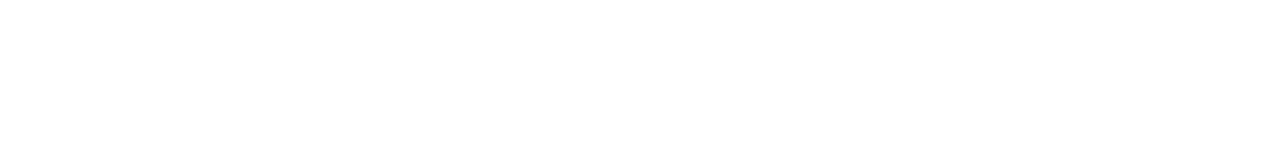
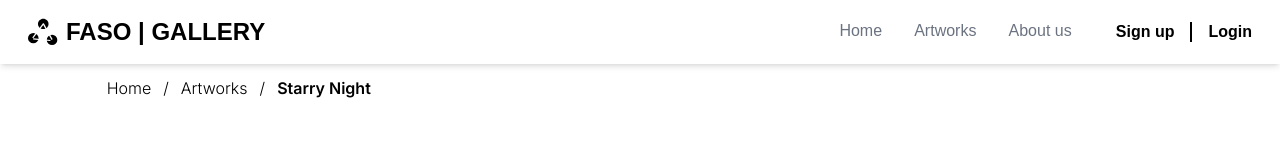
Before and after one commit to jourdancatarina3/art-gallery-frontend, a Next.js app: page /artworks/1 in a window 1280 px wide. Before the commit this address had no page. Shown: the top 160 px of the page. Built offline with nearby package versions, Linux system fonts and the light colour scheme; no server answers; a web font is replaced by a local one.

Commit message:
Implement search filter and category filter in the artworks page and create the single artwork page

```diff
--- /dev/null
+++ b/src/app/artworks/[id]/page.jsx
@@ -0,0 +1,38 @@
+"use client";
+
+import Navbar from '@/components/generics/navbar';
+import { useArtDataContext } from '../../context/ArtDataContext';
+import Link from 'next/link';
+import Image from 'next/image';
+
+const SingleArtworkPage = ({ params }) => {
+  const artData = useArtDataContext();
+  const { id } = params;
+
+  const art = artData.find((artwork) => artwork.id === parseInt(id));
+
+  return (
+    <div>
+      <Navbar />
+      <div className='w-5/6 mx-auto min-h-screen'>
+        <div className='flex gap-3 mt-3 font-light'>
+          <Link href='/'>Home</Link>
+          <h1>/</h1>
+          <Link href='/artworks'>Artworks</Link>
+          <h1>/</h1>
+          <h1 className='font-semibold'>{art.title}</h1>
+        </div>
+
+        <div className='w-3/4 mx-auto flex mt-20'>
+          <div className="min-w-[477.1px] pb-5">
+            <div className="relative h-[569.4px]">
+              <Image src={art.url} alt={art.title} layout="fill" objectFit="cover" className="" />
+            </div>
+          </div>
+        </div>
+      </div>
+    </div>
+  );
+};
+
+export default SingleArtworkPage;
--- a/src/app/artworks/page.jsx
+++ b/src/app/artworks/page.jsx
@@ -1,15 +1,15 @@
-"use client"
+"use client";
 
 import { faMagnifyingGlass } from '@fortawesome/free-solid-svg-icons';
 import { FontAwesomeIcon } from '@fortawesome/react-fontawesome';
-import React, { useContext } from 'react'
-import { ArtDataContext, useArtData, useArtDataContext } from '../context/ArtDataContext';
-import Image from 'next/image';
+import React, { useState } from 'react';
+import { useArtDataContext } from '../context/ArtDataContext';
 import Navbar from '@/components/generics/navbar';
+import ArtworkCard from '@/components/artworks/ArtworkCard';
 
 const artGenres = [
-  "Abstract",
-  "Impressionism",
+  "Painting",
+  "Sculpture",
   "Expressionism",
   "Surrealism",
   "Realism",
@@ -20,6 +20,54 @@ const artGenres = [
 
 const ArtworksPage = () => {
   const artData = useArtDataContext();
+  const [searchQuery, setSearchQuery] = useState('');
+  const [selectedGenres, setSelectedGenres] = useState([]);
+  const [filteredArtworks, setFilteredArtworks] = useState(artData);
+
+  const handleSearchInputChange = (event) => {
+    const { value } = event.target;
+    setSearchQuery(value.trim().toLowerCase());
+
+    if (value.trim().length >= 3) {
+      const genreFilteredArtworks = applyGenreFilter(artData);
+      const searchFilteredArtworks = applySearchFilter(genreFilteredArtworks, value.trim().toLowerCase());
+      setFilteredArtworks(searchFilteredArtworks);
+    } else {
+      setFilteredArtworks(applyGenreFilter(artData));
+    }
+  };
+
+  const handleGenreChange = (genre) => {
+    const currentIndex = selectedGenres.indexOf(genre);
+    const newSelectedGenres = [...selectedGenres];
+
+    if (currentIndex === -1) {
+      newSelectedGenres.push(genre);
+    } else {
+      newSelectedGenres.splice(currentIndex, 1);
+    }
+
+    setSelectedGenres(newSelectedGenres);
+
+    const genreFilteredArtworks = applyGenreFilter(artData, newSelectedGenres);
+    const searchFilteredArtworks = applySearchFilter(genreFilteredArtworks, searchQuery);
+    setFilteredArtworks(searchFilteredArtworks);
+  };
+
+  const applyGenreFilter = (artworks, genres = selectedGenres) => {
+    if (genres.length === 0) {
+      return artworks;
+    }
+    return artworks.filter((art) => genres.some((genre) => art.genre.includes(genre)));
+  };
+
+  const applySearchFilter = (artworks, query) => {
+    return artworks.filter((art) => art.title.toLowerCase().includes(query));
+  };
+
+  const handleSearch = () => {
+    handleSearchInputChange({ target: { value: searchQuery } });
+  };
 
   return (
     <>
@@ -35,11 +83,15 @@ const ArtworksPage = () => {
             <h1 className='text-2xl font-semibold mt-20'>Filters</h1>
             <hr className="border-0 h-px bg-gray-300 my-5" />
             <div className='flex flex-col gap-5'>
-              <h1></h1>
               {artGenres.map((genre) => (
-                <div className='flex gap-3 items-center'>
-                  <input type='checkbox' className='w-5 h-5' />
-                  <h1 className='text-xl tracking-widest'>{genre} (18) </h1>
+                <div className='flex gap-3 items-center' key={genre}>
+                  <input
+                    type='checkbox'
+                    className='w-5 h-5'
+                    checked={selectedGenres.includes(genre)}
+                    onChange={() => handleGenreChange(genre)}
+                  />
+                  <h1 className='text-xl tracking-widest'>{genre}</h1>
                 </div>
               ))}
             </div>
@@ -47,33 +99,26 @@ const ArtworksPage = () => {
           <div className='mt-5 ml-10 w-[80%]'>
             <h1 className='text-3xl font-semibold'>ARTWORKS</h1>
             <div className='bg-gray-200 py-3.5 flex rounded mt-2 w-96'>
-              <div className='px-4 cursor-pointer'>
+              <div className='px-4 cursor-pointer' onClick={handleSearch}>
                 <FontAwesomeIcon icon={faMagnifyingGlass} width={20} height={20} />
               </div>
-              <input className='focus placeholder-gray-700 focus:outline-none bg-gray-200 w-96' placeholder='Search Artwork' />
+              <input
+                className='focus placeholder-gray-700 focus:outline-none bg-gray-200 w-96'
+                placeholder='Search Artwork'
+                value={searchQuery}
+                onChange={handleSearchInputChange}
+              />
             </div>
             <div className='mt-10 grid grid-cols-3 gap-5 flex-wrap'>
-              {artData.map((art, index) => (
-                <div key={index} className="min-w-[335.5px] pb-5">
-                  <div className="relative h-[344.3px]">
-                    <Image src={art.url} alt={art.title} layout="fill" objectFit="cover" className="rounded-md" />
-                  </div>
-                  <div className="flex justify-between mt-1.5">
-                    <h3 className="text-gray-600 font-light">{art.artist}</h3>
-                    <h3 className="text-gray-600 font-light">{art.type}</h3>
-                  </div>
-                  <div className="flex justify-between">
-                    <h3 className="text-lg font-semibold">{art.title}</h3>
-                    <h3 className="text-lg font-semibold">${art.price}</h3>
-                  </div>
-                </div>
+              {filteredArtworks.map((art, index) => (
+                <ArtworkCard key={index} art={art} />
               ))}
             </div>
           </div>
         </div>
       </div>
     </>
-  )
-}
+  );
+};
 
-export default ArtworksPage
+export default ArtworksPage;
--- a/src/app/context/ArtDataContext.jsx
+++ b/src/app/context/ArtDataContext.jsx
@@ -7,52 +7,58 @@ const ArtDataContext = createContext();
 export const ArtDataProvider = ({ children }) => {
   const artData = [
     {
+      id: 1,
       title: "Starry Night",
       description: "A famous oil painting by Vincent van Gogh depicting a dreamy interpretation of the night sky.",
       artist: "Vincent van Gogh",
       url: 'https://img.freepik.com/free-vector/watercolor-realistic-landscape-background_23-2147543828.jpg?t=st=1714460908~exp=1714464508~hmac=19bc015c46c4a8cff81779b78a412b0125af2b5019ad88b4c8ab2726a2f4646b&w=740',
       price: 150,
-      type: "Painting"
+      genre: "Painting"
     },
     {
+      id: 2,
       title: "The Thinker",
       description: "A bronze sculpture by Auguste Rodin depicting a man lost in thought, contemplating life's mysteries.",
       artist: "Auguste Rodin",
       url: 'https://img.freepik.com/free-vector/watercolor-chinese-style-background_52683-96106.jpg?t=st=1714461089~exp=1714464689~hmac=0ec0a2ce896216278394e5252ef09a0083a7d4b9945b68336c3c35083b48e41f&w=740',
       price: 900,
-      type: "Sculpture"
+      genre: "Sculpture"
     },
     {
+      id: 3,
       title: "Mona Lisa",
       description: "Perhaps the most famous portrait in the world, painted by Leonardo da Vinci, known for its enigmatic smile.",
       artist: "Leonardo da Vinci",
       url: 'https://img.freepik.com/free-vector/watercolor-autumn-landscape_52683-76386.jpg?t=st=1714461284~exp=1714464884~hmac=1f68bceb9204042ff86c5724dbf3fbe3d0bd62f5873805f4f22eb3bdb1de7ed7&w=996',
       price: 250,
-      type: "Painting"
+      genre: "Painting"
     },
     {
+      id: 4,
       title: "Les Demoiselles d'Avignon",
       description: "A groundbreaking and controversial painting by Pablo Picasso, showcasing a new form of Cubism.",
       artist: "Pablo Picasso",
       url: 'https://img.freepik.com/free-photo/graffiti-children-bicycle_1122-2206.jpg?t=st=1714461301~exp=1714464901~hmac=ccbf74e606515181e1f549bfabb4ff2a55e10437094614f8a432d5fa4550a2f6&w=900',
       price: 1800,
-      type: "Painting"
+      genre: "Painting"
     },
     {
+      id: 5,
       title: "Mona Lisa",
       description: "Perhaps the most famous portrait in the world, painted by Leonardo da Vinci, known for its enigmatic smile.",
       artist: "Leonardo da Vinci",
       url: 'https://img.freepik.com/free-vector/watercolor-realistic-landscape-background_23-2147543828.jpg?t=st=1714460908~exp=1714464508~hmac=19bc015c46c4a8cff81779b78a412b0125af2b5019ad88b4c8ab2726a2f4646b&w=740',
       price: 250,
-      type: "Painting"
+      genre: "Painting"
     },
     {
+      id: 6,
       title: "Les Demoiselles d'Avignon",
       description: "A groundbreaking and controversial painting by Pablo Picasso, showcasing a new form of Cubism.",
       artist: "Pablo Picasso",
       url: 'https://img.freepik.com/free-vector/watercolor-chinese-style-background_52683-96106.jpg?t=st=1714461089~exp=1714464689~hmac=0ec0a2ce896216278394e5252ef09a0083a7d4b9945b68336c3c35083b48e41f&w=740',
       price: 1800,
-      type: "Painting"
+      genre: "Painting"
     }
   ];
 
--- a/src/app/layout.js
+++ b/src/app/layout.js
@@ -1,11 +1,10 @@
 import { Inter } from "next/font/google";
 import "./globals.css";
-import { ArtDataProvider } from "./context/ArtDataContext";
 
 const inter = Inter({ subsets: ["latin"] });
 
 export const metadata = {
-  title: "FASO GALLERY",
+  title: "FASO | GALLERY",
   description: "An art bidding website for artists and art enthusiasts.",
 };
 
--- a/src/app/page.jsx
+++ b/src/app/page.jsx
@@ -1,7 +1,7 @@
 import Image from "next/image";
 
-// components
 import Navbar from "@/components/generics/navbar";
+import ArtworkCard from "@/components/artworks/ArtworkCard";
 
 const artData = [
   {
@@ -100,7 +100,7 @@ const artistsData = [
 export default function Home() {
   return (
     <main className="min-h-screen w-screen pb-72">
-      <Navbar />
+      <Navbar search={true} />
       <div className="container xl w-5/6 mx-auto">
         <div className="mt-5">
           <h1 className="font-inter text-5xl">Featured Artwork</h1>
@@ -135,20 +135,7 @@ export default function Home() {
           <h1 className="font-inter text-5xl mb-8">New<br />Artworks</h1>
           <div className="flex gap-10 overflow-x-auto">
             {artData.map((art, index) => (
-              // TODO: Modularize this, make a component fot this card because we will reuse it in the artworks page
-              <div key={index} className="min-w-[335.5px] pb-5">
-                <div className="relative h-[344.3px]">
-                  <Image src={art.url} alt={art.title} layout="fill" objectFit="cover" className="rounded-md" />
-                </div>
-                <div className="flex justify-between mt-1.5">
-                  <h3 className="text-gray-600 font-light">{art.artist}</h3>
-                  <h3 className="text-gray-600 font-light">{art.type}</h3>
-                </div>
-                <div className="flex justify-between">
-                  <h3 className="text-lg font-semibold">{art.title}</h3>
-                  <h3 className="text-lg font-semibold">${art.price}</h3>
-                </div>
-              </div>
+              <ArtworkCard key={index} art={art} />
             ))}
           </div>
         </div>
--- a/src/components/artworks/ArtworkCard.js
+++ /dev/null
@@ -1,9 +0,0 @@
-import React from 'react'
-
-function ArtworkCard() {
-    return (
-        <div>ArtworkCard</div>
-    )
-}
-
-export default ArtworkCard
--- /dev/null
+++ b/src/components/artworks/ArtworkCard.jsx
@@ -0,0 +1,22 @@
+import Image from 'next/image'
+import React from 'react'
+
+const ArtworkCard = ({ art }) => {
+  return (
+    <div className="min-w-[335.5px] pb-5">
+      <div className="relative h-[344.3px] overflow-hidden">
+        <Image src={art.url} alt={art.title} layout="fill" objectFit="cover" className="rounded-md transition-transform duration-300 transform-gpu scale-100 hover:scale-105 cursor-pointer" />
+      </div>
+      <div className="flex justify-between mt-1.5">
+        <h3 className="text-gray-600 font-light">{art.artist}</h3>
+        <h3 className="text-gray-600 font-light">{art.genre}</h3>
+      </div>
+      <div className="flex justify-between">
+        <h3 className="text-lg font-semibold">{art.title}</h3>
+        <h3 className="text-lg font-semibold">${art.price}</h3>
+      </div>
+    </div>
+  )
+}
+
+export default ArtworkCard
--- a/src/components/generics/navbar.js
+++ b/src/components/generics/navbar.js
@@ -12,7 +12,7 @@ import { useAuthStore } from '@/store/auth';
 
 const LAPTOP_SCREEN = 1024;
 
-const Navbar = () => {
+const Navbar = ({search}) => {
     const { user, getUser } = useAuthStore();
     const router = useRouter();
     const pathname = usePathname();
@@ -38,6 +38,7 @@ const Navbar = () => {
                 <Image src='/images/favicon.svg' alt='logo' width={30} height={30} />
                 <h1 className='text-2xl font-semibold text-black font-Adamina'>FASO | GALLERY</h1>
             </div>
+            {search ? (
                 <label className="input input-bordered mx-5 grow flex items-center gap-2 rounded-sm">
                     <input
                         onChange={e => setSearchKey(e.target.value)}
@@ -46,6 +47,11 @@ const Navbar = () => {
                     />
                     <svg xmlns="http://www.w3.org/2000/svg" viewBox="0 0 16 16" fill="currentColor" className="w-4 h-4 opacity-70"><path fillRule="evenodd" d="M9.965 11.026a5 5 0 1 1 1.06-1.06l2.755 2.754a.75.75 0 1 1-1.06 1.06l-2.755-2.754ZM10.5 7a3.5 3.5 0 1 1-7 0 3.5 3.5 0 0 1 7 0Z" clipRule="evenodd" /></svg>
                 </label>
+            ) : (
+                <div className='w-5/12' />
+            )
+
+            }
             {navRoutes.map((route, index) => (
                 (!route.isLoggedIn || route.isLoggedIn === isLoggedIn) && (
                 <div key={index} className="flex flex-col justify-center">
@@ -88,4 +94,8 @@ const Navbar = () => {
     )
 }
 
+Navbar.defaultProps = {
+    search: false,
+  };
+
 export default Navbar
--- a/src/store/auth.js
+++ b/src/store/auth.js
@@ -2,7 +2,7 @@ import { parseCookies, setCookie, destroyCookie } from 'nookies';
 import create from 'zustand';
 import axios from 'axios';
 
-const api_url = 'http://127.0.0.1:8000/api/';
+const api_url = 'http://127.0.0.1:8001/api/';
 
 /*
 User fields
```
Lines whose indentation alone changed are shown as unchanged.
